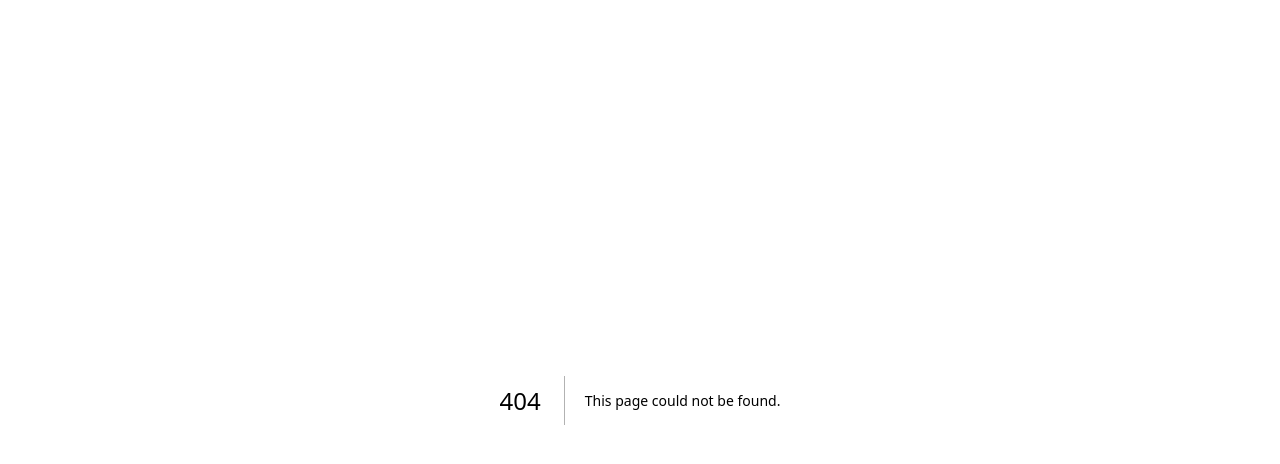
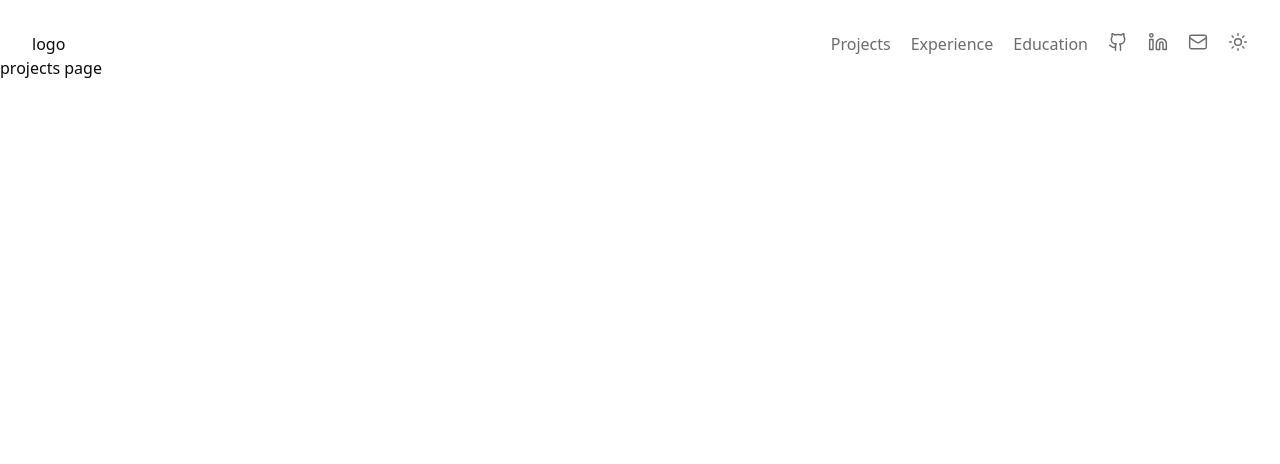
Before and after one commit to emanpecson/portfolio, a Next.js app: page /projects in a window 1280 px wide. Before the commit this address had no page. Shown: the top 464 px of the page. Built offline with nearby package versions, Linux system fonts and the light colour scheme.

Commit message:
feat: :sparkles: add header

```diff
--- a/src/app/layout.tsx
+++ b/src/app/layout.tsx
@@ -4,6 +4,7 @@ import type { Metadata } from 'next';
 // import { Inter } from 'next/font/google';
 import { Inter as FontSans } from 'next/font/google';
 import { ThemeProvider } from '@/components/ui/theme-provider';
+import Header from '@/components/Header';
 
 const fontSans = FontSans({
   subsets: ['latin'],
@@ -20,7 +21,8 @@ export default function RootLayout({ children }: { children: React.ReactNode })
     <html lang="en">
       <body className={cn('min-h-screen bg-background font-sans antialiased', fontSans.variable)}>
         <ThemeProvider attribute="class" defaultTheme="system" enableSystem disableTransitionOnChange>
-          {children}
+          <Header />
+          <div>{children}</div>
         </ThemeProvider>
       </body>
     </html>
--- /dev/null
+++ b/src/app/projects/page.tsx
@@ -0,0 +1,3 @@
+export default function ProjectsPage() {
+  return <div>projects page</div>;
+}
--- /dev/null
+++ b/src/components/Header.tsx
@@ -0,0 +1,37 @@
+'use client';
+
+import { routes } from '@/data/routes';
+import { GithubIcon, LinkedinIcon, MailIcon, MoonIcon, SunIcon } from 'lucide-react';
+import Link from 'next/link';
+import IconButton from './button/IconButton';
+import { useTheme } from 'next-themes';
+import IconLinkButton from './button/IconLinkButton';
+
+export default function Header() {
+  const { setTheme, resolvedTheme } = useTheme();
+
+  return (
+    <div className="w-full flex justify-between mx-auto pt-8 px-8">
+      <Link href="/">logo</Link>
+      <div className="flex space-x-5">
+        {routes.map((route, i) => (
+          <Link
+            key={i}
+            className="font-medium opacity-60 hover:opacity-100 transition-opacity duration-150"
+            href={route.path}
+          >
+            {route.label}
+          </Link>
+        ))}
+
+        <IconLinkButton icon={GithubIcon} href="https://github.com/emanpecson/portfolio" />
+        <IconLinkButton icon={LinkedinIcon} href="https://www.linkedin.com/in/emanuel-pecson" />
+        <IconLinkButton icon={MailIcon} href="mailto:emanpecson@gmail.com" />
+        <IconButton
+          icon={resolvedTheme === 'dark' ? MoonIcon : SunIcon}
+          onClick={() => setTheme(resolvedTheme === 'dark' ? 'light' : 'dark')}
+        />
+      </div>
+    </div>
+  );
+}
--- /dev/null
+++ b/src/components/button/IconButton.tsx
@@ -0,0 +1,17 @@
+import { LucideIcon } from 'lucide-react';
+
+interface IconButtonProps {
+  icon: LucideIcon;
+  onClick: () => void;
+}
+
+export default function IconButton(props: IconButtonProps) {
+  return (
+    <button
+      className="opacity-60 hover:opacity-100 transition-opacity duration-150 w-fit h-fit"
+      onClick={props.onClick}
+    >
+      <props.icon size={20} strokeWidth={1.75} />
+    </button>
+  );
+}
--- /dev/null
+++ b/src/components/button/IconLinkButton.tsx
@@ -0,0 +1,15 @@
+import { LucideIcon } from 'lucide-react';
+import Link from 'next/link';
+
+interface IconLinkButtonProps {
+  icon: LucideIcon;
+  href: string;
+}
+
+export default function IconLinkButton(props: IconLinkButtonProps) {
+  return (
+    <Link className="opacity-60 hover:opacity-100 transition-opacity duration-150" href={props.href}>
+      <props.icon size={20} strokeWidth={1.75} />
+    </Link>
+  );
+}
--- /dev/null
+++ b/src/data/routes.ts
@@ -0,0 +1,7 @@
+import { RouteType } from '@/types/RouteType';
+
+export const routes: RouteType[] = [
+  { label: 'Projects', path: '/projects' },
+  { label: 'Experience', path: '/experience' },
+  { label: 'Education', path: '/education' },
+];
--- /dev/null
+++ b/src/types/RouteType.ts
@@ -0,0 +1,4 @@
+export type RouteType = {
+  label: string;
+  path: string;
+};
```
